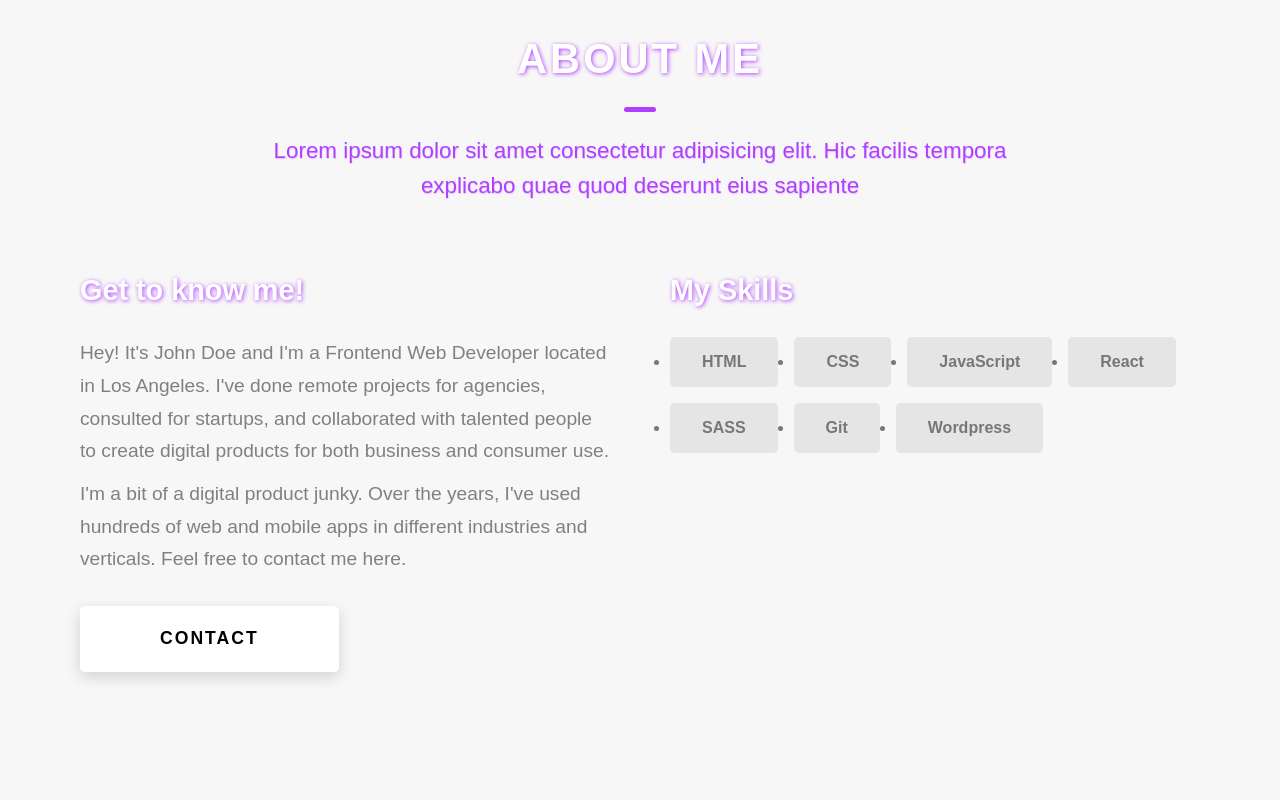
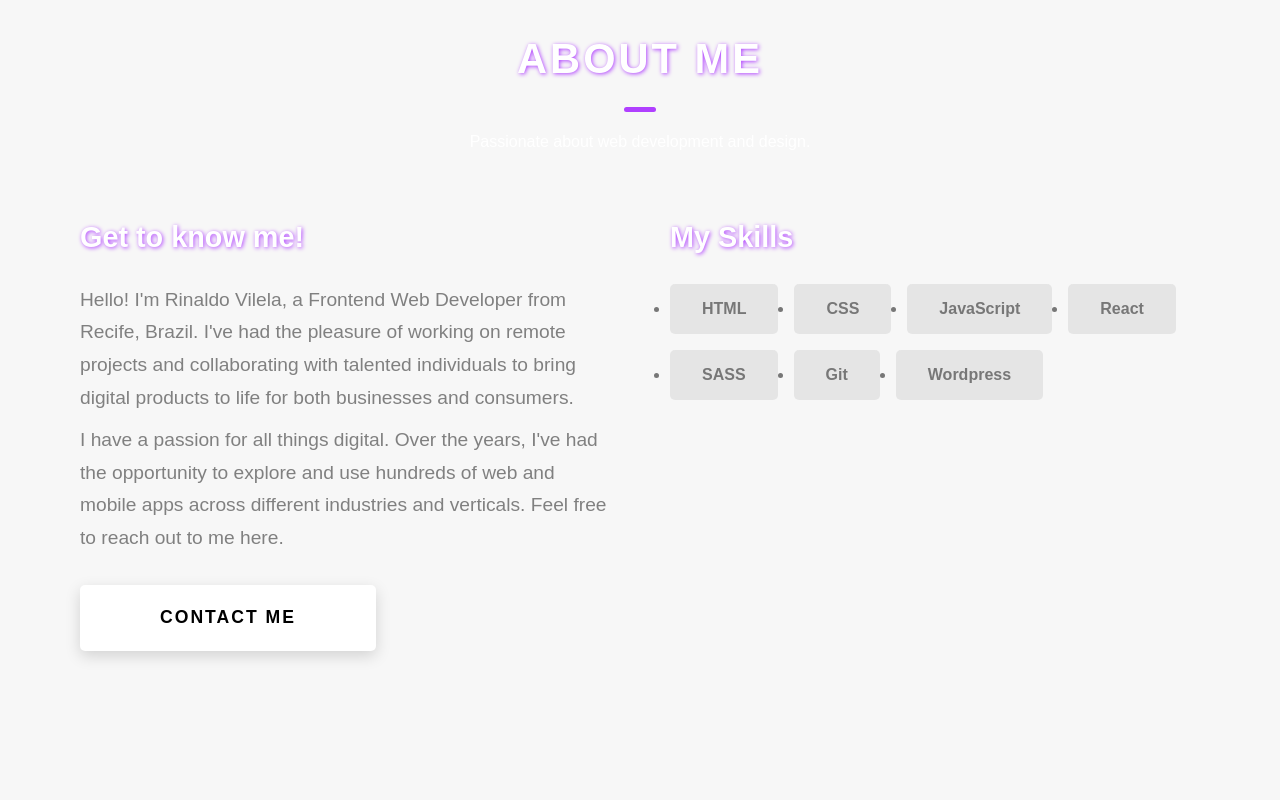
Before and after one commit to rinaldovilela/Site-Portifolio-Softex, a plain HTML site: page index.html in a window 1280 px wide. Shown: the part 880-1680 px from the top of the page. Drawn offline with Linux system fonts and the light colour scheme.

Commit message:
Updating Texts  :pencil:

```diff
--- a/index.html
+++ b/index.html
@@ -21,40 +21,36 @@
             <button onclick="toggleSidebar()" class="btn-icon-header">
                 <i class="fa fa-close"></i>
             </button>
-            <a class="navigation-link-menu" href="section-home">HOME</a>
+            <a class="navigation-link-menu" href="#section-home">HOME</a>
             <a class="navigation-link-menu" href="#section-about-me">ABOUT</a>
             <a class="navigation-link-menu" href="#section-projects">PROJECTS</a>
             <a class="navigation-link-menu" href="#section-contact">CONTACT</a>
         </div>
     </div>
 </header>
-<main class="main-content" id="content">
+<main tabindex="0" onclick="closeSidebar()" class="main-content" id="content">
     <section class="section section-home" id="section-home">
-        <h1>Olá, meu nome é Rinaldo Vilela</h1>
-        <p>Esté é meu portifólio. </p>
+        <h1>Hi, my name is Rinaldo Vilela</h1>
+        <p>This is my portfolio. Welcome! </p>
 
         <div><a class="btn" href="#section-projects">PROJECTS</a></div>
     </section>
     <section class="section section-about-me" id="section-about-me">
         <h2>About me</h2>
-      <p class="subtitle">Lorem ipsum dolor sit amet consectetur adipisicing elit. Hic facilis tempora explicabo quae
-        quod deserunt eius
-        sapiente</p>
+      <p class="subtitle"><p class=" subtitle-about">Passionate about web development and design.</p>
+    </p>
 
       <div class="section-about-me-content">
         <div>
           <h3>Get to know me!</h3>
-          <p class="paragraph" style="margin-bottom: 10px">Hey! It's John Doe and I'm a Frontend Web Developer located
-            in
-            Los Angeles. I've done
-            remote projects for
-            agencies, consulted for startups, and collaborated with talented people to create digital products for both
-            business and consumer use.</p>
-          <p class="paragraph">I'm a bit of a digital product junky. Over the years, I've
-            used hundreds of web and
-            mobile apps in
-            different industries and verticals. Feel free to contact me here.</p>
-          <a href="" class="btn" style="margin-top: 30px;">contact</a>
+          <p class="paragraph" style="margin-bottom: 10px">Hello! I'm Rinaldo Vilela, a Frontend Web Developer
+            from
+            Recife, Brazil. I've had the pleasure of working on remote projects and collaborating with talented individuals to bring digital products to life
+            for both businesses and consumers.</p>
+          <p class="paragraph">I have a passion for all things digital. Over the years, I've had the opportunity to
+            explore and use hundreds of web and mobile apps across different industries and verticals. Feel free to
+            reach out to me here.</p>
+          <a href="#section-contact" class="btn" style="margin-top: 30px;">Contact Me</a>
         </div>
 
         <div>
@@ -73,8 +69,7 @@
     </section>
     <section class="section section-projects" id="section-projects">
         <h2>Projects</h2>
-      <p class="subtitle">Lorem ipsum dolor sit amet consectetur adipisicing elit. Hic facilis tempora explicabo quae
-        quod deserunt eius sapiente</p>
+      <p class="subtitle">Explore some of the exciting projects I've had the privilege to work on.</p>
 
       <ul>
         <li>
@@ -150,11 +145,11 @@
   <div class="footer-top">
       <div class="footer-top-content">
           <h4>Rinaldo Vilela</h4>
-          <p>Lorem ipsum dolor sit amet consectetur adipisicing elit facilis tempora explicabo quae quod deserunt</p>
+          <p>Hi, I'm Rinaldo Vilela, a web developer passionate about creating digital experiences. Connect with me and let's bring your ideas to life.</p>
       </div>
 
       <div>
-          <h4>Social</h4>
+          <h4>Follow Me</h4>
           <div>
               <a href="https://www.linkedin.com/in/rinaldo-alves-28847a194/" target="_blank"><i class="fa fa-linkedin" aria-hidden="true"></i></a>
               <a href="https://github.com/rinaldovilela" target="_blank"><i class="fa fa-github" aria-hidden="true"></i></a>
@@ -165,10 +160,9 @@
       </div>
   </div>
 
-
   <div class="footer-bottom">
       <span>
-          © Copyright 2023. Made by
+          © 2023 All rights reserved. Designed and developed by
           <a rel="noreferrer" target="_blank" href="https://github.com/rinaldovilela">
               <strong>Rinaldo Vilela</strong>
           </a>
```
Lines whose indentation alone changed are shown as unchanged.
